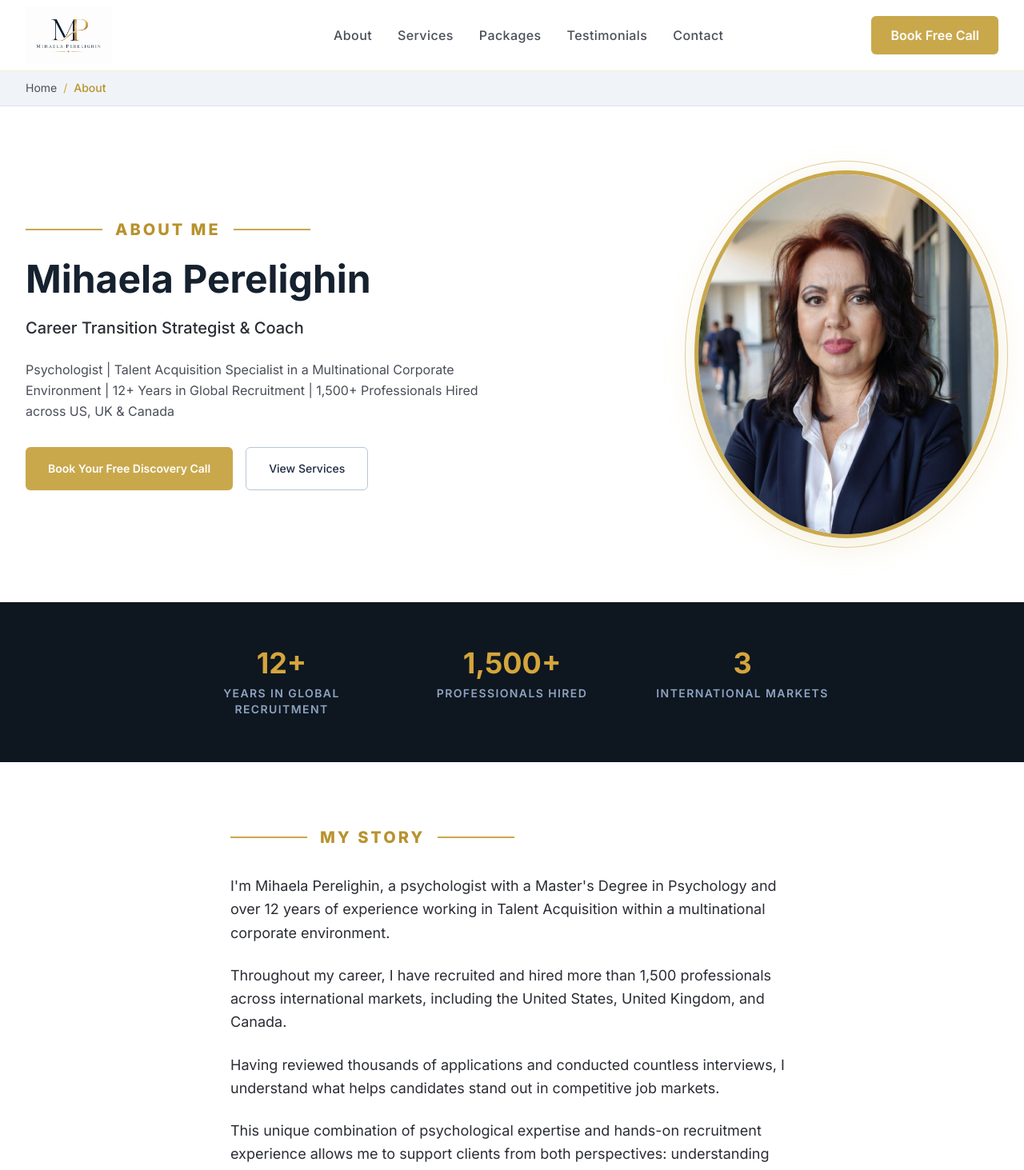
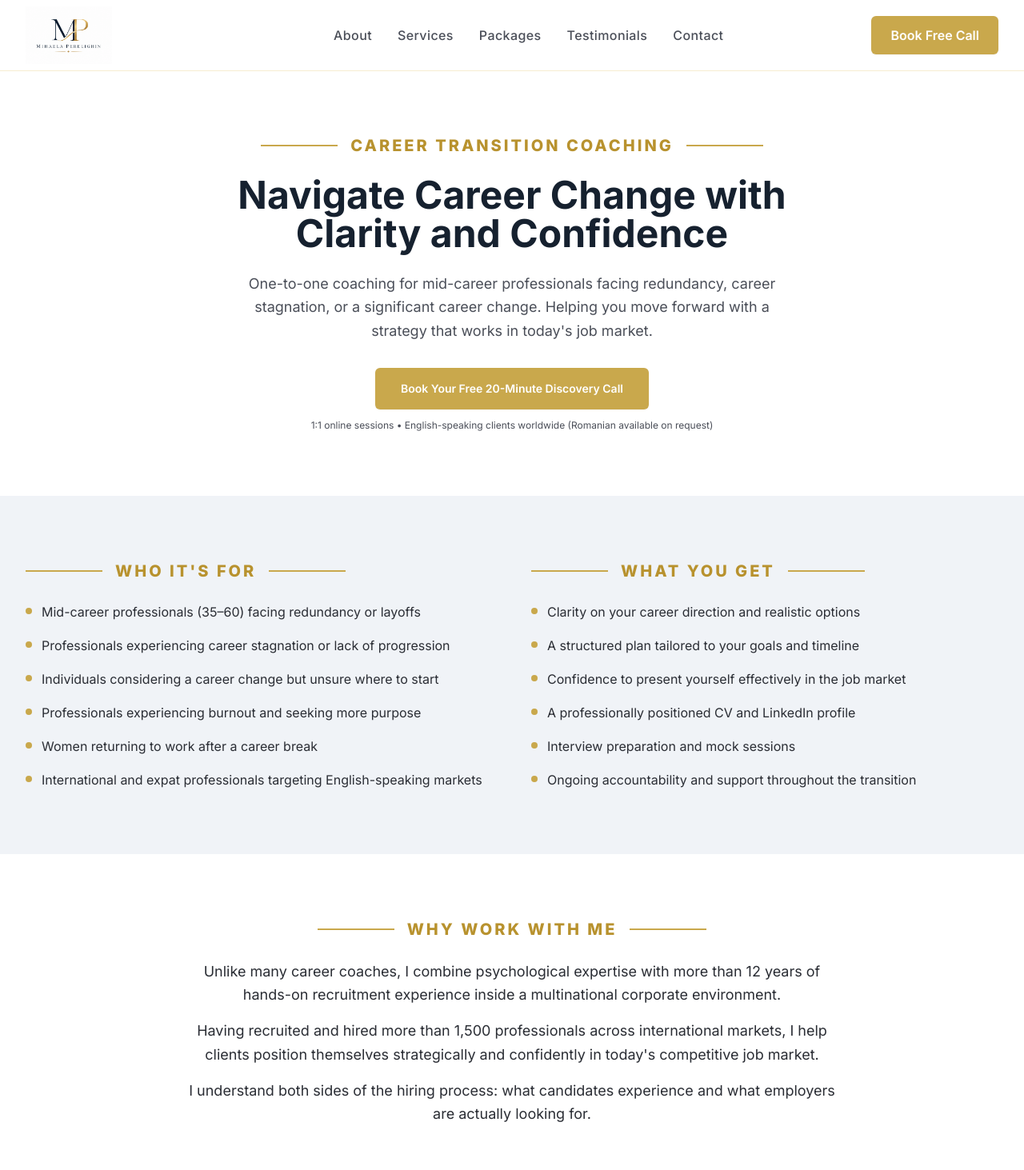
Before and after one commit to tmkannanrajesh-web/mihaela-coach, a Next.js app: page / in a window 1280 px wide. Shown: the top 1463 px of the page at 80% size. Built offline with nearby package versions, Linux system fonts and the light colour scheme.

Commit message:
About page: professional full-width layout matching design

```diff
--- a/app/page.tsx
+++ b/app/page.tsx
@@ -1,166 +1,155 @@
 import type { Metadata } from "next";
-import Image from "next/image";
-import Link from "next/link";
-import Script from "next/script";
 import Navbar from "@/components/Navbar";
 import Footer from "@/components/Footer";
 
 export const metadata: Metadata = {
-  title: "About Mihaela Perelighin",
+  title: "Career Transition Coaching",
   description:
-    "Mihaela Perelighin is a Career Transition Strategist & Coach. Psychologist with a Master's Degree in Psychology and 12+ years in global talent acquisition. 1,500+ professionals hired across US, UK & Canada.",
-  alternates: { canonical: "https://www.mihaelaperelighin.com/about" },
+    "One-to-one career transition coaching for mid-career professionals facing redundancy, career stagnation, or career change. Psychologist & recruiter with 12+ years experience across US, UK & Canada.",
+  alternates: {
+    canonical: "https://www.mihaelaperelighin.com/career-transition-coaching",
+  },
   openGraph: {
-    title: "About Mihaela Perelighin | Career Transition Strategist & Coach",
+    title: "Career Transition Coaching | Mihaela Perelighin",
     description:
-      "Psychologist and former Global Talent Acquisition specialist helping mid-career professionals navigate career change and secure their next opportunity.",
-    url: "https://www.mihaelaperelighin.com/about",
+      "One-to-one career transition coaching for mid-career professionals. Navigate career change, rebuild confidence, and secure your next opportunity.",
+    url: "https://www.mihaelaperelighin.com/career-transition-coaching",
   },
 };
 
-const schema = {
-  "@context": "https://schema.org",
-  "@type": "Person",
-  name: "Mihaela Perelighin",
-  jobTitle: "Career Transition Strategist & Coach",
-  url: "https://www.mihaelaperelighin.com",
-  image: "https://www.mihaelaperelighin.com/images/mihaela-perelighin.jpg",
-  description:
-    "Psychologist with a Master's Degree in Psychology and 12+ years in global talent acquisition. 1,500+ professionals hired across US, UK & Canada.",
-  sameAs: ["https://www.linkedin.com/in/mihaela-perelighin-a9760841/"],
-  knowsAbout: [
-    "Career Coaching",
-    "Career Transition",
-    "Talent Acquisition",
-    "Psychology",
-    "CV Review",
-    "Interview Preparation",
-    "LinkedIn Optimization",
-  ],
-  alumniOf: {
-    "@type": "CollegeOrUniversity",
-    name: "Master's Degree in Psychology",
-  },
-};
-
-const CREDENTIALS = [
-  { num: "12+", label: "Years in Global Recruitment" },
-  { num: "1,500+", label: "Professionals Hired" },
-  { num: "3", label: "International Markets" },
-];
-
 const FAQS = [
   {
-    q: "What is your background?",
-    a: "I am a psychologist with a Master's Degree in Psychology and over 12 years of experience in Talent Acquisition within a multinational corporate environment. I have recruited and hired more than 1,500 professionals across the United States, United Kingdom, and Canada.",
+    q: "Who is career transition coaching for?",
+    a: "It is designed for mid-career professionals (35–60) facing redundancy, layoffs, career stagnation, burnout, or those considering a significant career change.",
   },
   {
-    q: "Who do you work with?",
-    a: "I work one-to-one with mid-career professionals (35–60) who are facing redundancy, career stagnation, burnout, or a significant career change. I also work with women returning to work and international professionals targeting English-speaking markets.",
+    q: "How many sessions will I need?",
+    a: "This depends on your goals. The Career Clarity Package (3 sessions) is ideal for direction. The Career Reinvention Program (6 sessions) covers full repositioning. The Career Transition Accelerator (12 sessions) provides comprehensive support.",
   },
   {
-    q: "How are you different from other career coaches?",
-    a: "My combination of psychology training and hands-on corporate recruitment experience is unusual. I understand the emotional and psychological side of career transitions, while also knowing exactly how employers evaluate candidates and make hiring decisions.",
+    q: "Do you work with international clients?",
+    a: "Yes. Sessions are conducted online and I work with English-speaking clients worldwide. Romanian is available on request.",
   },
   {
-    q: "Do you work with clients outside Romania?",
-    a: "Yes. All sessions are conducted online and I work with English-speaking clients worldwide. Romanian is available on request.",
+    q: "What makes you different from other career coaches?",
+    a: "I combine a Master's Degree in Psychology with over 12 years of hands-on recruitment experience inside a multinational corporate environment. I understand both sides of the hiring process — what candidates experience and what employers are actually looking for.",
   },
   {
     q: "How do I get started?",
-    a: "Book a free 20-minute Discovery Call. We'll discuss your current situation, career goals, and the most appropriate next steps.",
+    a: "Book a free 20-minute Discovery Call. We'll discuss your situation, goals, and the most appropriate next steps.",
   },
 ];
 
-export default function AboutPage() {
+const WHAT_YOU_GET = [
+  "Clarity on your career direction and realistic options",
+  "A structured plan tailored to your goals and timeline",
+  "Confidence to present yourself effectively in the job market",
+  "A professionally positioned CV and LinkedIn profile",
+  "Interview preparation and mock sessions",
+  "Ongoing accountability and support throughout the transition",
+];
+
+const WHO_ITS_FOR = [
+  "Mid-career professionals (35–60) facing redundancy or layoffs",
+  "Professionals experiencing career stagnation or lack of progression",
+  "Individuals considering a career change but unsure where to start",
+  "Professionals experiencing burnout and seeking more purpose",
+  "Women returning to work after a career break",
+  "International and expat professionals targeting English-speaking markets",
+];
+
+export default function CareerTransitionCoachingPage() {
   return (
     <>
-      <Script
-        id="schema-about"
-        type="application/ld+json"
-        strategy="beforeInteractive"
-        dangerouslySetInnerHTML={{ __html: JSON.stringify(schema) }}
-      />
       <Navbar />
       <main className="pt-[88px]">
 
-        {/* Breadcrumbs */}
-        <nav className="bg-navy-50 border-b border-navy-100 py-3">
-          <div className="max-w-7xl mx-auto px-4 sm:px-6 lg:px-8">
-            <ol className="flex items-center gap-2 text-sm text-charcoal-light">
-              <li><Link href="/" className="hover:text-gold-600 transition-colors">Home</Link></li>
-              <li className="text-gold-400">/</li>
-              <li className="text-gold-600 font-medium">About</li>
-            </ol>
-          </div>
-        </nav>
-
         {/* Hero */}
         <section className="bg-white py-20">
-          <div className="max-w-7xl mx-auto px-4 sm:px-6 lg:px-8 grid grid-cols-1 lg:grid-cols-2 gap-12 lg:gap-20 items-center">
+          <div className="max-w-4xl mx-auto px-4 sm:px-6 lg:px-8 text-center">
+            <div className="flex items-center justify-center gap-4 mb-6">
+              <span className="h-0.5 w-24 bg-gold-500 block" />
+              <span className="text-xl font-extrabold text-gold-600 uppercase tracking-[0.15em]">
+                Career Transition Coaching
+              </span>
+              <span className="h-0.5 w-24 bg-gold-500 block" />
+            </div>
+            <h1 className="text-4xl sm:text-5xl font-bold text-navy-900 leading-tight mb-6">
+              Navigate Career Change with Clarity and Confidence
+            </h1>
+            <p className="text-lg text-charcoal-light leading-relaxed mb-8 max-w-2xl mx-auto">
+              One-to-one coaching for mid-career professionals facing redundancy,
+              career stagnation, or a significant career change. Helping you move
+              forward with a strategy that works in today's job market.
+            </p>
+            <a
+              href="/#contact"
+              className="inline-flex items-center bg-gold-500 hover:bg-gold-600 text-white font-semibold px-8 py-4 rounded-md transition-colors shadow-sm text-sm"
+            >
+              Book Your Free 20-Minute Discovery Call
+            </a>
+            <p className="text-charcoal-light text-xs mt-3">
+              1:1 online sessions • English-speaking clients worldwide (Romanian available on request)
+            </p>
+          </div>
+        </section>
+
+        {/* Who it's for + What you get */}
+        <section className="bg-navy-50 py-20">
+          <div className="max-w-7xl mx-auto px-4 sm:px-6 lg:px-8 grid grid-cols-1 lg:grid-cols-2 gap-12">
+
             <div>
               <div className="flex items-center gap-4 mb-6">
                 <span className="h-0.5 w-24 bg-gold-500 block" />
-                <span className="text-xl font-extrabold text-gold-600 uppercase tracking-[0.15em]">About Me</span>
+                <span className="text-xl font-extrabold text-gold-600 uppercase tracking-[0.15em]">Who It's For</span>
                 <span className="h-0.5 w-24 bg-gold-500 block" />
               </div>
-              <h1 className="text-4xl sm:text-5xl font-bold text-navy-900 leading-tight mb-6">
-                Mihaela Perelighin
-              </h1>
-              <p className="text-xl text-charcoal font-medium mb-6 leading-snug">
-                Career Transition Strategist &amp; Coach
-              </p>
-              <p className="text-charcoal-light leading-relaxed mb-4">
-                Psychologist | Talent Acquisition Specialist in a Multinational Corporate Environment | 12+ Years in Global Recruitment | 1,500+ Professionals Hired across US, UK &amp; Canada
-              </p>
-              <div className="flex flex-wrap gap-4 mt-8">
-                <a href="/#contact" className="inline-flex items-center bg-gold-500 hover:bg-gold-600 text-white font-semibold px-7 py-4 rounded-md transition-colors shadow-sm text-sm">
-                  Book Your Free Discovery Call
-                </a>
-                <Link href="/#services" className="inline-flex items-center border border-navy-200 hover:border-gold-400 text-navy-800 font-medium px-7 py-4 rounded-md transition-colors text-sm">
-                  View Services
-                </Link>
+              <ul className="space-y-4">
+                {WHO_ITS_FOR.map((item) => (
+                  <li key={item} className="flex items-start gap-3">
+                    <span className="w-2 h-2 rounded-full bg-gold-500 mt-2 flex-shrink-0" />
+                    <span className="text-charcoal leading-relaxed">{item}</span>
+                  </li>
+                ))}
+              </ul>
+            </div>
+
+            <div>
+              <div className="flex items-center gap-4 mb-6">
+                <span className="h-0.5 w-24 bg-gold-500 block" />
+                <span className="text-xl font-extrabold text-gold-600 uppercase tracking-[0.15em]">What You Get</span>
+                <span className="h-0.5 w-24 bg-gold-500 block" />
               </div>
+              <ul className="space-y-4">
+                {WHAT_YOU_GET.map((item) => (
+                  <li key={item} className="flex items-start gap-3">
+                    <span className="w-2 h-2 rounded-full bg-gold-500 mt-2 flex-shrink-0" />
+                    <span className="text-charcoal leading-relaxed">{item}</span>
+                  </li>
+                ))}
+              </ul>
             </div>
-            <div className="relative flex justify-center lg:justify-end">
-              <div className="relative flex items-center justify-center" style={{ width: "380px", height: "460px" }}>
-                <div style={{ position: "absolute", top: "-12px", left: "-12px", width: "calc(100% + 24px)", height: "calc(100% + 24px)", borderRadius: "50%", border: "1px solid #C9A84C", opacity: 0.55, pointerEvents: "none", zIndex: 0 }} />
-                <div className="relative z-10 overflow-hidden w-full h-full" style={{ borderRadius: "50%", border: "5px solid #C9A84C", boxShadow: "0 8px 40px rgba(201,168,76,0.2)" }}>
-                  <Image src="/images/mihaela-about.jpg" alt="Mihaela Perelighin" fill priority className="object-cover object-top" />
-                </div>
-              </div>
-            </div>
+
           </div>
         </section>
 
-        {/* Credentials */}
-        <section className="bg-navy-950 py-14">
-          <div className="max-w-4xl mx-auto px-4 sm:px-6 lg:px-8">
-            <div className="grid grid-cols-3 gap-8 text-center">
-              {CREDENTIALS.map(({ num, label }) => (
-                <div key={label}>
-                  <p className="text-4xl font-bold text-gold-400 mb-2">{num}</p>
-                  <p className="text-navy-300 text-sm uppercase tracking-widest font-semibold">{label}</p>
-                </div>
-              ))}
-            </div>
-          </div>
-        </section>
-
-        {/* Full bio */}
+        {/* About Mihaela — brief */}
         <section className="bg-white py-20">
-          <div className="max-w-3xl mx-auto px-4 sm:px-6 lg:px-8 space-y-6 text-charcoal leading-relaxed text-lg">
-            <div className="flex items-center gap-4 mb-8">
+          <div className="max-w-4xl mx-auto px-4 sm:px-6 lg:px-8 text-center">
+            <div className="flex items-center justify-center gap-4 mb-6">
               <span className="h-0.5 w-24 bg-gold-500 block" />
-              <span className="text-xl font-extrabold text-gold-600 uppercase tracking-[0.15em]">My Story</span>
+              <span className="text-xl font-extrabold text-gold-600 uppercase tracking-[0.15em]">Why Work With Me</span>
               <span className="h-0.5 w-24 bg-gold-500 block" />
             </div>
-            <p>I'm Mihaela Perelighin, a psychologist with a Master's Degree in Psychology and over 12 years of experience working in Talent Acquisition within a multinational corporate environment.</p>
-            <p>Throughout my career, I have recruited and hired more than 1,500 professionals across international markets, including the United States, United Kingdom, and Canada.</p>
-            <p>Having reviewed thousands of applications and conducted countless interviews, I understand what helps candidates stand out in competitive job markets.</p>
-            <p>This unique combination of psychological expertise and hands-on recruitment experience allows me to support clients from both perspectives: understanding human behavior, confidence, and motivation, while also knowing exactly how employers evaluate candidates and make hiring decisions.</p>
-            <p>I work one-to-one with every client, offering personalized, practical guidance tailored to their goals, challenges, and career context.</p>
-            <p>My mission is simple: to help you move forward with clarity, confidence, and a strategy that works in today's job market.</p>
+            <p className="text-charcoal leading-relaxed text-lg mb-4">
+              Unlike many career coaches, I combine psychological expertise with more than 12 years of hands-on recruitment experience inside a multinational corporate environment.
+            </p>
+            <p className="text-charcoal leading-relaxed text-lg mb-4">
+              Having recruited and hired more than 1,500 professionals across international markets, I help clients position themselves strategically and confidently in today's competitive job market.
+            </p>
+            <p className="text-charcoal leading-relaxed text-lg">
+              I understand both sides of the hiring process: what candidates experience and what employers are actually looking for.
+            </p>
           </div>
         </section>
 
@@ -186,9 +175,16 @@ export default function AboutPage() {
         {/* CTA */}
         <section className="bg-white py-20 text-center">
           <div className="max-w-2xl mx-auto px-4 sm:px-6 lg:px-8">
-            <h2 className="text-3xl font-bold text-navy-900 mb-4">Ready to Work Together?</h2>
-            <p className="text-charcoal-light mb-8 text-lg">Book a free 20-minute Discovery Call and we'll discuss your situation, goals, and the most appropriate next steps.</p>
-            <a href="/#contact" className="inline-flex items-center bg-gold-500 hover:bg-gold-600 text-white font-semibold px-8 py-4 rounded-md transition-colors shadow-sm text-sm">
+            <h2 className="text-3xl font-bold text-navy-900 mb-4">
+              Ready to Take the Next Step?
+            </h2>
+            <p className="text-charcoal-light mb-8 text-lg">
+              Book a free 20-minute Discovery Call and we'll discuss your situation, goals, and the most appropriate next steps.
+            </p>
+            <a
+              href="/#contact"
+              className="inline-flex items-center bg-gold-500 hover:bg-gold-600 text-white font-semibold px-8 py-4 rounded-md transition-colors shadow-sm text-sm"
+            >
               Book Your Free Discovery Call
             </a>
           </div>
```
